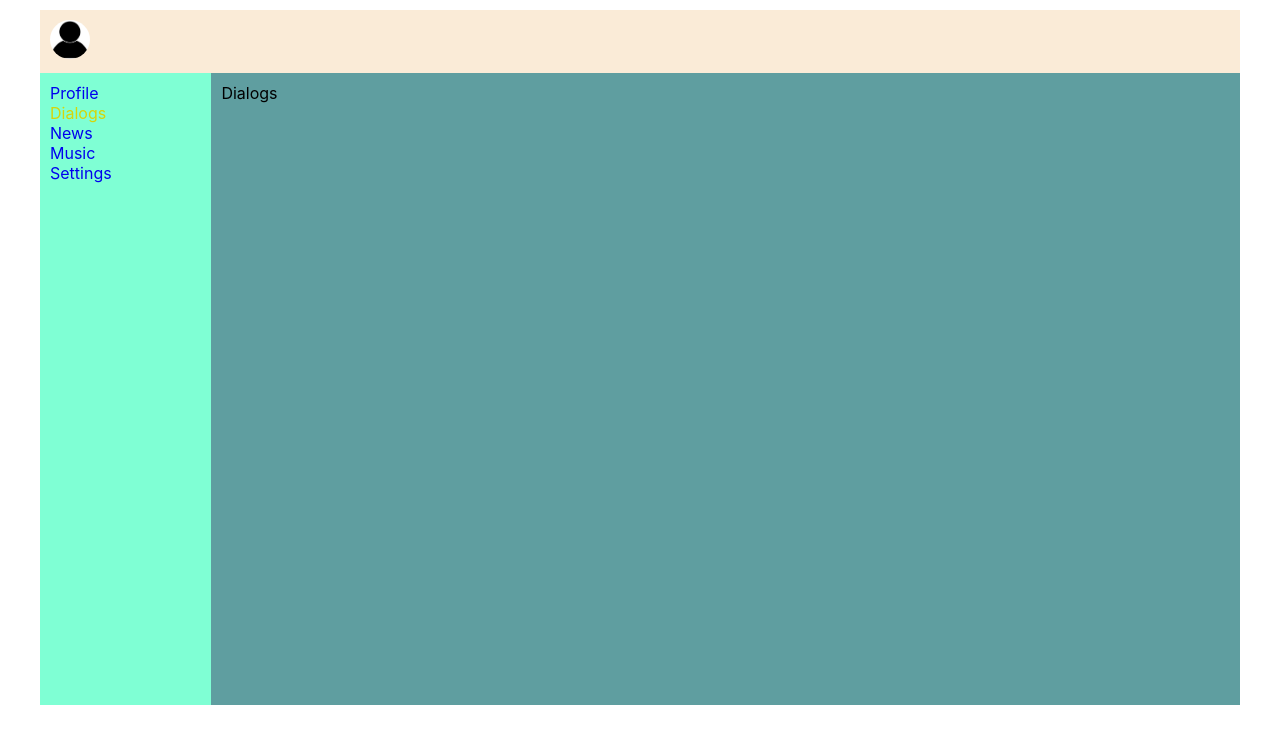
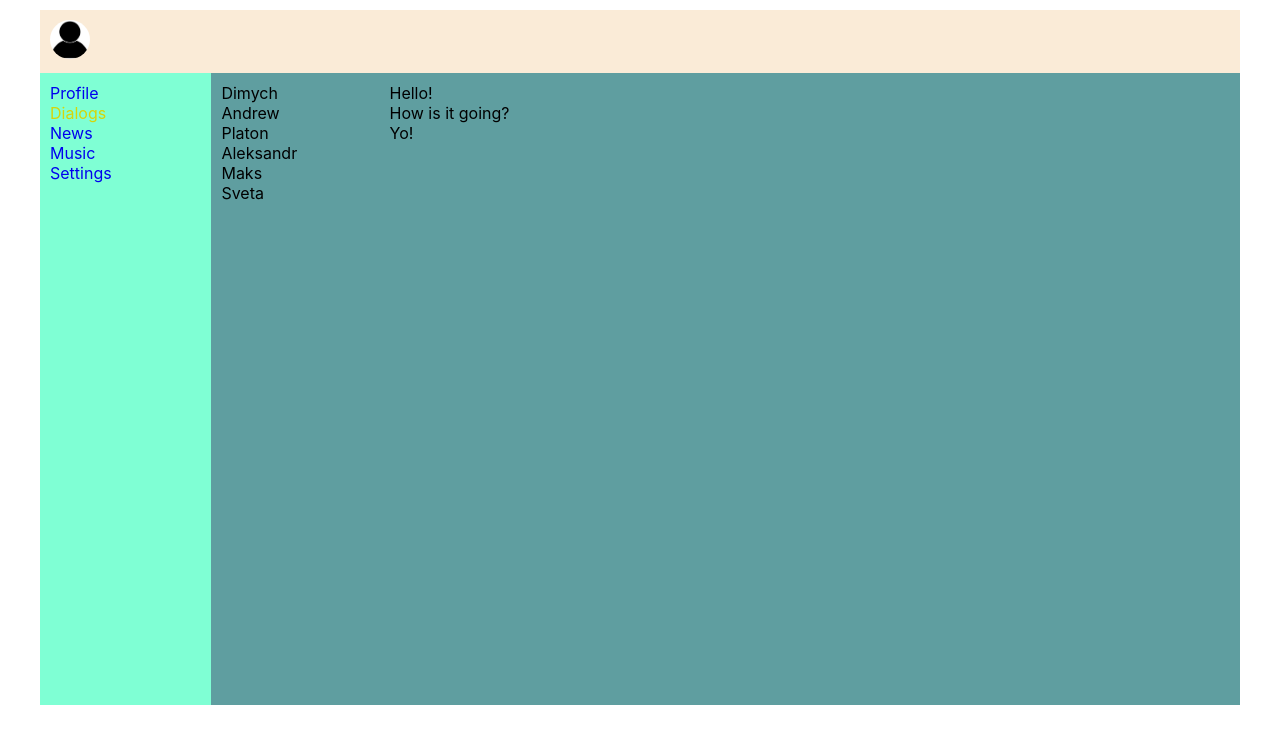
Before and after one commit to AliaksandrLiubanets/sn_typescript, a React (Create React App) app: page /dialogs in a window 1280 px wide. Shown: the top 744 px of the page. Built offline with nearby package versions, Linux system fonts and the light colour scheme.

Commit message:
Fill Dialogs by dialog's names and messages

```diff
--- a/src/components/Dialogs/Dialogs.module.css
+++ b/src/components/Dialogs/Dialogs.module.css
@@ -0,0 +1,4 @@
+.dialogs {
+    display: grid;
+    grid-template-columns: 2fr 10fr;
+}
--- a/src/components/Dialogs/Dialogs.tsx
+++ b/src/components/Dialogs/Dialogs.tsx
@@ -1,6 +1,20 @@
+import s from './Dialogs.module.css'
+
 function Dialogs() {
-    return <div>
-        Dialogs
+    return <div className={s.dialogs}>
+        <div className={s.dialogsItem}>
+            <div>Dimych</div>
+            <div>Andrew</div>
+            <div>Platon</div>
+            <div>Aleksandr</div>
+            <div>Maks</div>
+            <div>Sveta</div>
+        </div>
+        <div className={s.messages}>
+            <div>Hello!</div>
+            <div>How is it going?</div>
+            <div>Yo!</div>
+        </div>
     </div>
 }
 
```
